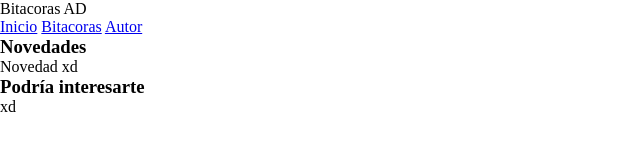
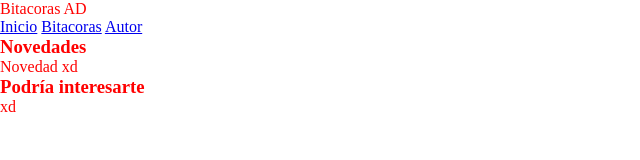
Before and after one commit to MamielXD/Bitacoras, a plain HTML site: page Bitacora/index.html in a window 1280 px wide. Shown: the whole page, without its empty margins (0-640 px from the left). Drawn offline with Linux system fonts and the light colour scheme.

Commit message:
Update style.css

```diff
--- a/Bitacora/style/style.css
+++ b/Bitacora/style/style.css
@@ -3,3 +3,7 @@
      padding: 0;
      margin: 0;
  }
+
+html {
+color: red;
+}
```
